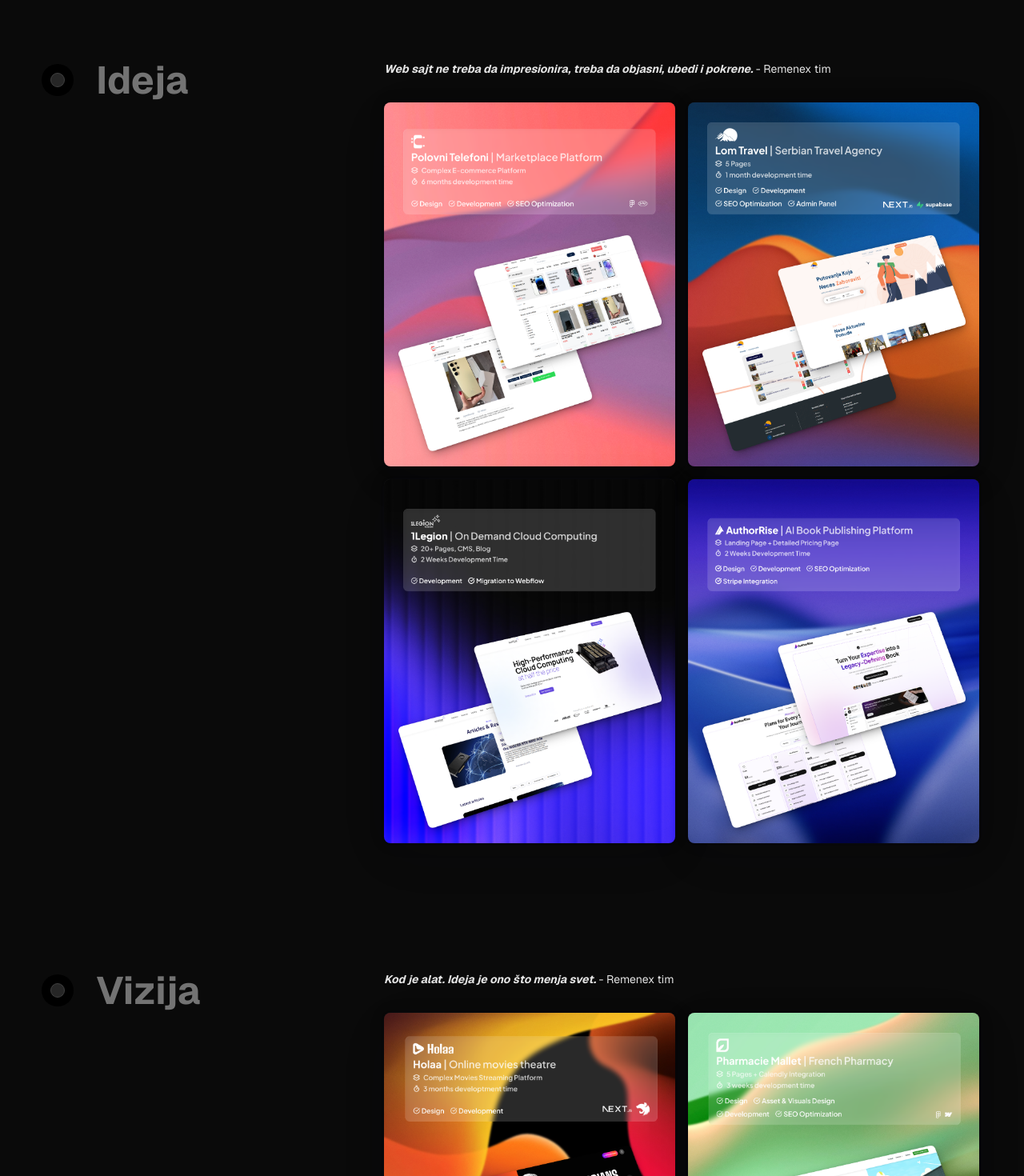
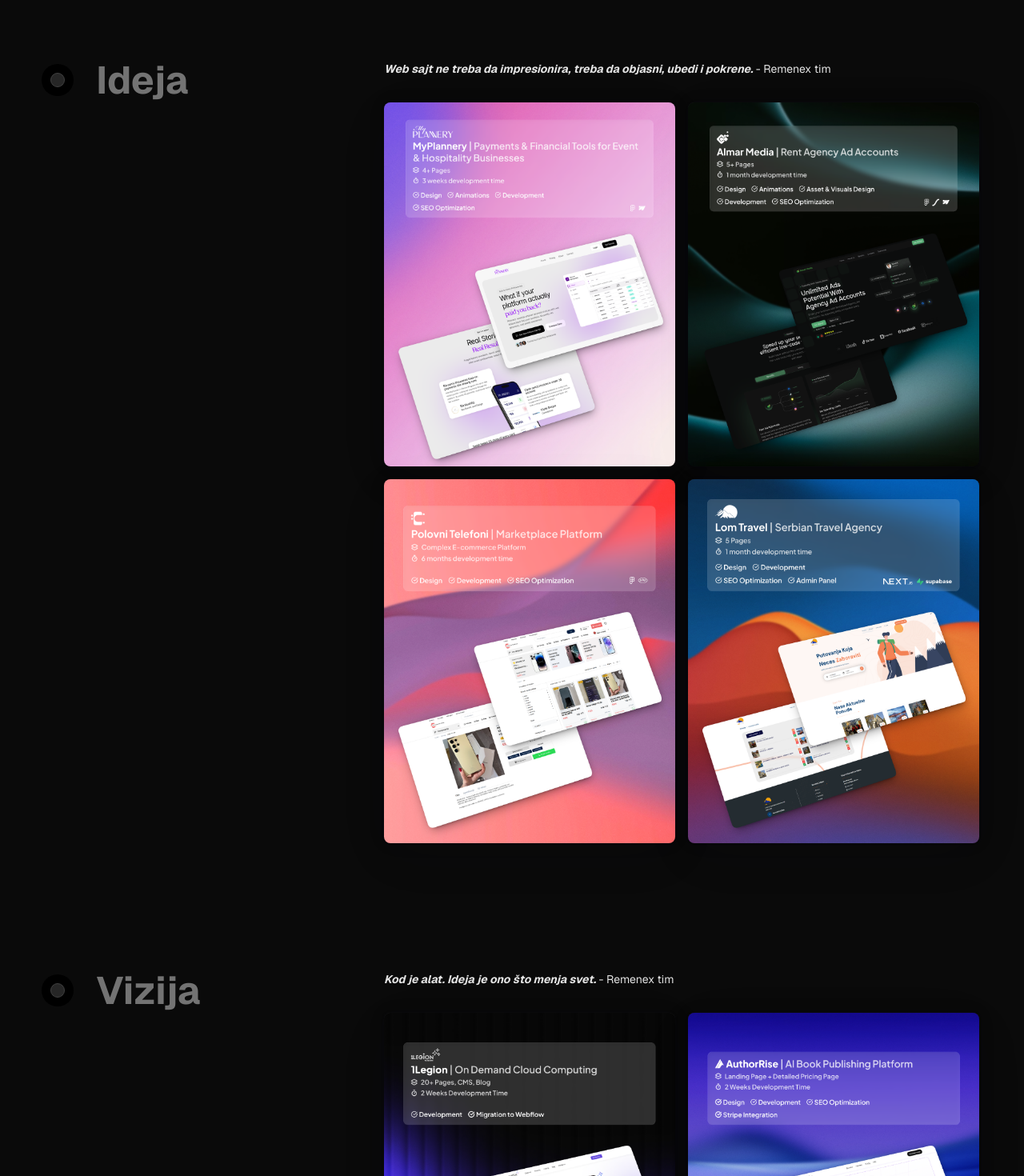
Before and after one commit to djordjeivanovic02/remenex, a Next.js app: page / in a window 1280 px wide. Shown: the part 1260-2730 px from the top of the page at 80% size. Built offline with nearby package versions, Linux system fonts and the light colour scheme; no server answers.

Commit message:
removed new year decoration, and update projects

```diff
--- a/app/components/sparklesPreview.tsx
+++ b/app/components/sparklesPreview.tsx
@@ -1,15 +1,13 @@
 "use client";
-import React from "react";
 import { SparklesCore } from "./ui/sparkles";
-import Image from "next/image";
 
 export function SparklesPreview() {
   return (
     <div className="h-[100vh] w-full bg-black flex flex-col items-center justify-center overflow-hidden rounded-md">
       <h1 className="md:text-7xl text-5xl lg:text-9xl font-bold text-center text-white relative z-20">
         <span className="relative inline-block">
-        R
-        <Image
+          R
+          {/* <Image
           src="/images/christmass_hat.png"
           alt="Christmas hat"
           width={126}
@@ -25,9 +23,9 @@
             md:-top-2.5 md:-left-4 md:w-20
             lg:-top-5 lg:-left-7 lg:w-24
           "
-        />
-      </span>
-      <span>emenex</span>
+        /> */}
+        </span>
+        <span>emenex</span>
       </h1>
       <div className="w-[40rem] h-40 relative">
         {/* Gradients */}
--- a/app/components/timeline.tsx
+++ b/app/components/timeline.tsx
@@ -15,6 +15,38 @@
             {t("firstQuoteAuthor")}
           </p>
           <div className="grid grid-cols-2 gap-4">
+            <Link href="https://www.myplannery.com/" target="_blank">
+              <div className="relative group h-full w-full overflow-hidden rounded-lg shadow-[0_0_24px_rgba(34,_42,_53,_0.06),_0_1px_1px_rgba(0,_0,_0,_0.05),_0_0_0_1px_rgba(34,_42,_53,_0.04),_0_0_4px_rgba(34,_42,_53,_0.08),_0_16px_68px_rgba(47,_48,_55,_0.05),_0_1px_0_rgba(255,_255,_255,_0.1)_inset]">
+                <Image
+                  src="/images/myplannery.png"
+                  alt="myplannery image"
+                  width={500}
+                  height={500}
+                  className="object-top h-full w-full object-cover transition-all duration-500 group-hover:brightness-50"
+                />
+                <div className="absolute inset-0 flex items-center justify-center opacity-0 group-hover:opacity-100 transition-opacity duration-500">
+                  <span className="text-white text-xl md:text-2xl lg:text-3xl font-bold animate-fade-in-up">
+                    MyPlannery
+                  </span>
+                </div>
+              </div>
+            </Link>
+            <Link href="https://almarmedia.com/" target="_blank">
+              <div className="relative group h-full w-full overflow-hidden rounded-lg shadow-[0_0_24px_rgba(34,_42,_53,_0.06),_0_1px_1px_rgba(0,_0,_0,_0.05),_0_0_0_1px_rgba(34,_42,_53,_0.04),_0_0_4px_rgba(34,_42,_53,_0.08),_0_16px_68px_rgba(47,_48,_55,_0.05),_0_1px_0_rgba(255,_255,_255,_0.1)_inset]">
+                <Image
+                  src="/images/almarmedia.png"
+                  alt="almarmedia image"
+                  width={500}
+                  height={500}
+                  className="object-top h-full w-full object-cover transition-all duration-500 group-hover:brightness-50"
+                />
+                <div className="absolute inset-0 flex items-center justify-center opacity-0 group-hover:opacity-100 transition-opacity duration-500">
+                  <span className="text-white text-xl md:text-2xl lg:text-3xl font-bold animate-fade-in-up">
+                    Almarmedia
+                  </span>
+                </div>
+              </div>
+            </Link>
             <Link href="https://polovni-telefoni.rs" target="_blank">
               <div className="relative group h-full w-full overflow-hidden rounded-lg shadow-[0_0_24px_rgba(34,_42,_53,_0.06),_0_1px_1px_rgba(0,_0,_0,_0.05),_0_0_0_1px_rgba(34,_42,_53,_0.04),_0_0_4px_rgba(34,_42,_53,_0.08),_0_16px_68px_rgba(47,_48,_55,_0.05),_0_1px_0_rgba(255,_255,_255,_0.1)_inset]">
                 <Image
@@ -48,8 +80,21 @@
                 </div>
               </div>
             </Link>
+          </div>
+        </div>
+      ),
+    },
+    {
+      title: t("second"),
+      content: (
+        <div>
+          <p className="mb-8 text-xs font-normal md:text-sm text-neutral-200">
+            <i className="font-bold">{t("secondQuote")}</i> -{" "}
+            {t("secondQuoteAuthor")}
+          </p>
+          <div className="grid grid-cols-2 gap-4">
             <Link href="https://1legion.com" target="_blank">
-              <div className="relative group h-full w-full w-full overflow-hidden rounded-lg shadow-[0_0_24px_rgba(34,_42,_53,_0.06),_0_1px_1px_rgba(0,_0,_0,_0.05),_0_0_0_1px_rgba(34,_42,_53,_0.04),_0_0_4px_rgba(34,_42,_53,_0.08),_0_16px_68px_rgba(47,_48,_55,_0.05),_0_1px_0_rgba(255,_255,_255,_0.1)_inset]">
+              <div className="relative group h-full w-full overflow-hidden rounded-lg shadow-[0_0_24px_rgba(34,_42,_53,_0.06),_0_1px_1px_rgba(0,_0,_0,_0.05),_0_0_0_1px_rgba(34,_42,_53,_0.04),_0_0_4px_rgba(34,_42,_53,_0.08),_0_16px_68px_rgba(47,_48,_55,_0.05),_0_1px_0_rgba(255,_255,_255,_0.1)_inset]">
                 <Image
                   src="/images/1legion.png"
                   alt="1legion image"
@@ -64,10 +109,7 @@
                 </div>
               </div>
             </Link>
-            <Link
-              href="https:authorrise.ai"
-              target="_blank"
-            >
+            <Link href="https://authorrise.ai" target="_blank">
               <div className="relative group h-full w-full overflow-hidden rounded-lg shadow-[0_0_24px_rgba(34,_42,_53,_0.06),_0_1px_1px_rgba(0,_0,_0,_0.05),_0_0_0_1px_rgba(34,_42,_53,_0.04),_0_0_4px_rgba(34,_42,_53,_0.08),_0_16px_68px_rgba(47,_48,_55,_0.05),_0_1px_0_rgba(255,_255,_255,_0.1)_inset]">
                 <Image
                   src="/images/authorrise.png"
@@ -83,19 +125,6 @@
                 </div>
               </div>
             </Link>
-          </div>
-        </div>
-      ),
-    },
-    {
-      title: t("second"),
-      content: (
-        <div>
-          <p className="mb-8 text-xs font-normal md:text-sm text-neutral-200">
-            <i className="font-bold">{t("secondQuote")}</i> -{" "}
-            {t("secondQuoteAuthor")}
-          </p>
-          <div className="grid grid-cols-2 gap-4">
             <Link href="https://github.com/Remenex/Holaa" target="_blank">
               <div className="relative group h-full w-full overflow-hidden rounded-lg shadow-[0_0_24px_rgba(34,_42,_53,_0.06),_0_1px_1px_rgba(0,_0,_0,_0.05),_0_0_0_1px_rgba(34,_42,_53,_0.04),_0_0_4px_rgba(34,_42,_53,_0.08),_0_16px_68px_rgba(47,_48,_55,_0.05),_0_1px_0_rgba(255,_255,_255,_0.1)_inset]">
                 <Image
@@ -145,6 +174,38 @@
                 </div>
               </div>
             </Link> */}
+          </div>
+        </div>
+      ),
+    },
+    {
+      title: t("third"),
+      content: (
+        <div>
+          <p className="mb-4 text-xs font-normal md:text-sm text-neutral-200">
+            {t("thirdTitle")}
+          </p>
+          <div className="mb-8">
+            <div className="flex items-center gap-2 text-xs  md:text-sm text-neutral-300">
+              ✅ {t("options.first")}
+            </div>
+            <div className="flex items-center gap-2 text-xs  md:text-sm text-neutral-300">
+              ✅ {t("options.second")}
+            </div>
+            <div className="flex items-center gap-2 text-xs  md:text-sm text-neutral-300">
+              ✅ {t("options.third")}
+            </div>
+            <div className="flex items-center gap-2 text-xs  md:text-sm text-neutral-300">
+              ✅ {t("options.forth")}
+            </div>
+            <div className="flex items-center gap-2 text-xs  md:text-sm text-neutral-300">
+              ✅ {t("options.fifth")}
+            </div>
+            <div className="flex items-center gap-2 text-xs  md:text-sm text-neutral-300">
+              ✅ {t("options.sixth")}
+            </div>
+          </div>
+          <div className="grid grid-cols-2 gap-4">
             <Link href="https://remenex.com" target="_blank">
               <div className="relative group h-full w-full overflow-hidden rounded-lg shadow-[0_0_24px_rgba(34,_42,_53,_0.06),_0_1px_1px_rgba(0,_0,_0,_0.05),_0_0_0_1px_rgba(34,_42,_53,_0.04),_0_0_4px_rgba(34,_42,_53,_0.08),_0_16px_68px_rgba(47,_48,_55,_0.05),_0_1px_0_rgba(255,_255,_255,_0.1)_inset]">
                 <Image
@@ -177,38 +238,7 @@
                 </div>
               </div>
             </Link>
-          </div>
-        </div>
-      ),
-    },
-    {
-      title: t("third"),
-      content: (
-        <div>
-          <p className="mb-4 text-xs font-normal md:text-sm text-neutral-200">
-            {t("thirdTitle")}
-          </p>
-          <div className="mb-8">
-            <div className="flex items-center gap-2 text-xs  md:text-sm text-neutral-300">
-              ✅ {t("options.first")}
-            </div>
-            <div className="flex items-center gap-2 text-xs  md:text-sm text-neutral-300">
-              ✅ {t("options.second")}
-            </div>
-            <div className="flex items-center gap-2 text-xs  md:text-sm text-neutral-300">
-              ✅ {t("options.third")}
-            </div>
-            <div className="flex items-center gap-2 text-xs  md:text-sm text-neutral-300">
-              ✅ {t("options.forth")}
-            </div>
-            <div className="flex items-center gap-2 text-xs  md:text-sm text-neutral-300">
-              ✅ {t("options.fifth")}
-            </div>
-            <div className="flex items-center gap-2 text-xs  md:text-sm text-neutral-300">
-              ✅ {t("options.sixth")}
-            </div>
-          </div>
-          <div className="grid grid-cols-2 gap-4">
+            {/*
             <Link href="https://www.shakibhere.com/" target="_blank">
               <div className="relative group h-full w-full overflow-hidden rounded-lg shadow-[0_0_24px_rgba(34,_42,_53,_0.06),_0_1px_1px_rgba(0,_0,_0,_0.05),_0_0_0_1px_rgba(34,_42,_53,_0.04),_0_0_4px_rgba(34,_42,_53,_0.08),_0_16px_68px_rgba(47,_48,_55,_0.05),_0_1px_0_rgba(255,_255,_255,_0.1)_inset]">
                 <Image
@@ -225,7 +255,7 @@
                 </div>
               </div>
             </Link>
-            {/* <Link href="https://planinskastaza.rs" target="_blank">
+             <Link href="https://planinskastaza.rs" target="_blank">
               <div className="relative gmd:h-44 lg:h-60  w-full overflow-hidden rounded-lg shadow-[0_0_24px_rgba(34,_42,_53,_0.06),_0_1px_1px_rgba(0,_0,_0,_0.05),_0_0_0_1px_rgba(34,_42,_53,_0.04),_0_0_4px_rgba(34,_42,_53,_0.08),_0_16px_68px_rgba(47,_48,_55,_0.05),_0_1px_0_rgba(255,_255,_255,_0.1)_inset]">
                 <Image
                   src="/images/planinskastaza.png"
--- a/app/page.tsx
+++ b/app/page.tsx
@@ -3,15 +3,13 @@
 import { NavbarDemo } from "./components/navbar";
 import OurTeam from "./components/ourTeam";
 import TechCarousel from "./components/slider";
-import CustomSnowfall from "./components/snowfall";
 import { SparklesPreview } from "./components/sparklesPreview";
 import { TimelineDemo } from "./components/timeline";
-
 
 export default function Home() {
   return (
     <main className="relative bg-black">
-      <CustomSnowfall/>
+      {/* <CustomSnowfall/> */}
       <NavbarDemo />
       <div>
         <SparklesPreview />
```
Also changed, not shown: public/images/almarmedia.png (added), public/images/myplannery.png (added).
